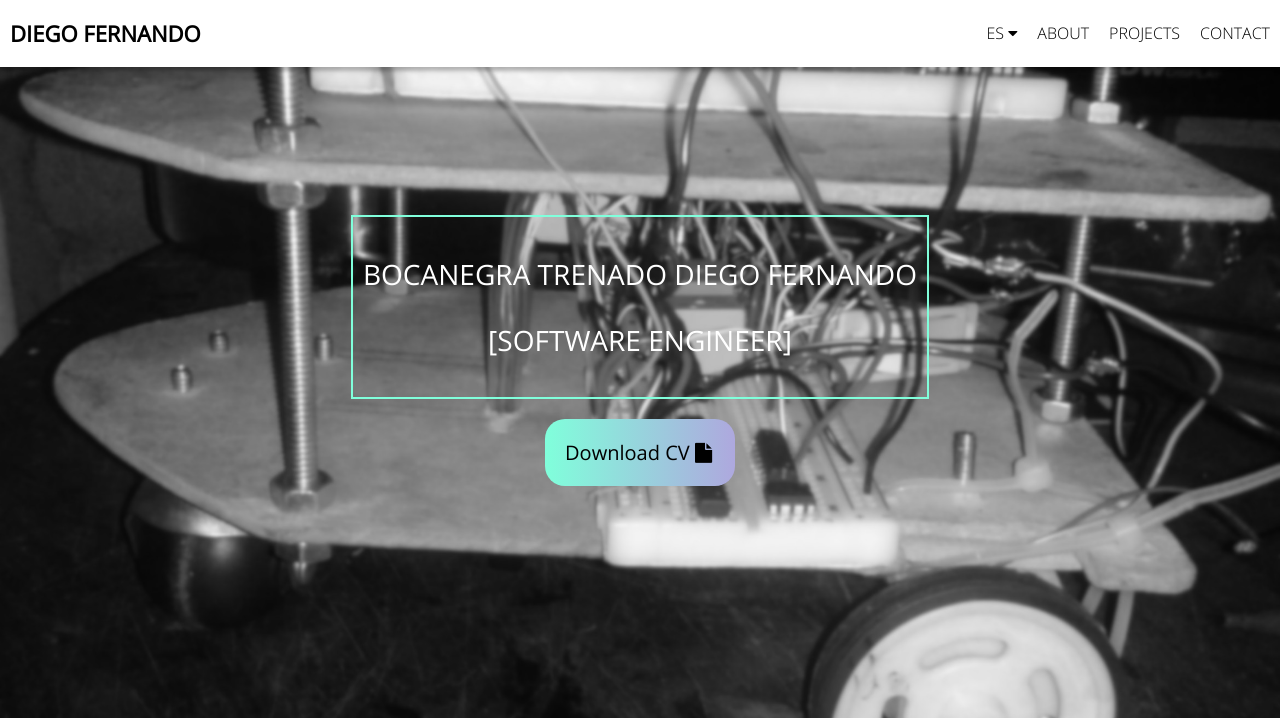
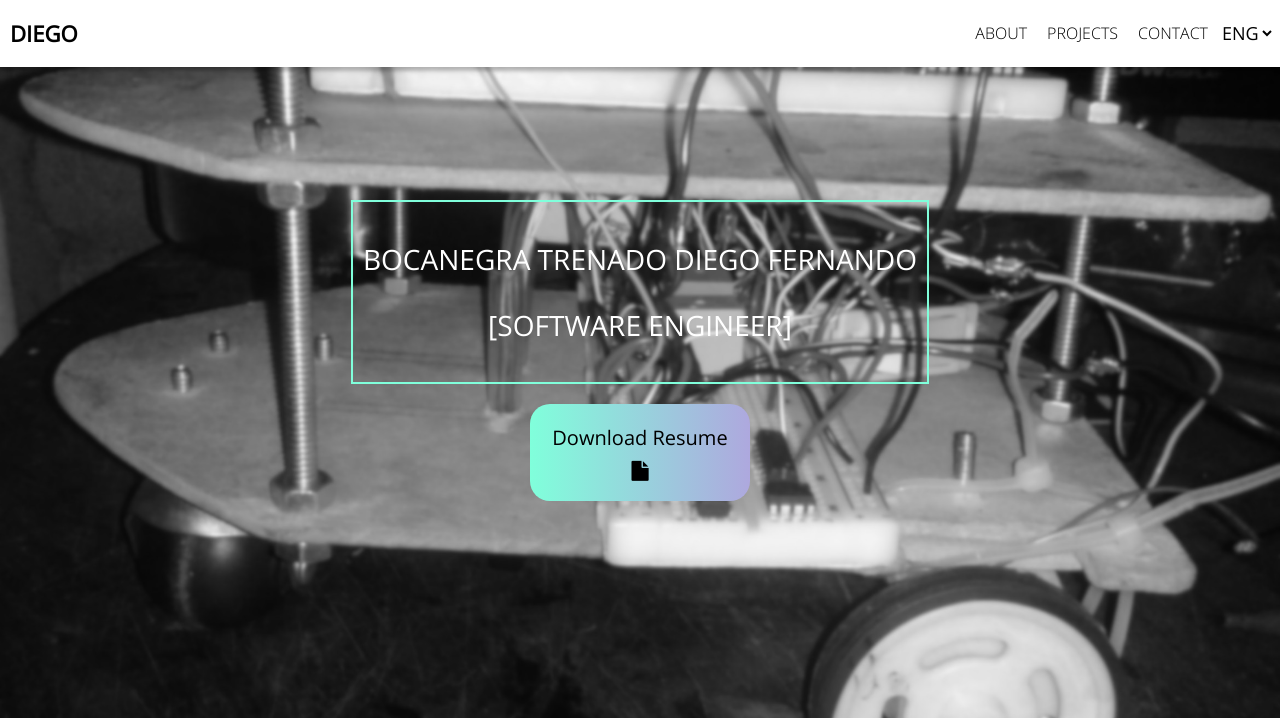
Before and after one commit to SakugaCoder/personal-web-site-2020, a React app: page / in a window 1280 px wide. Shown: the top 718 px of the page. Built offline with nearby package versions, Linux system fonts and the light colour scheme.

Commit message:
i18n config, header and hero setup in en, es and jp

```diff
--- a/package.json
+++ b/package.json
@@ -6,10 +6,12 @@
     "@testing-library/jest-dom": "^4.2.4",
     "@testing-library/react": "^9.5.0",
     "@testing-library/user-event": "^7.2.1",
+    "i18next": "^19.5.1",
     "node-sass": "^4.14.1",
     "normalize.css": "^8.0.1",
     "react": "^16.13.1",
     "react-dom": "^16.13.1",
+    "react-i18next": "^11.7.0",
     "react-scripts": "3.4.1"
   },
   "scripts": {
--- a/src/js/About.js
+++ b/src/js/About.js
@@ -1,13 +1,16 @@
 import React from 'react';
-import '../scss/About.scss'
+import '../scss/About.scss';
+import { useTranslation } from 'react-i18next';
 
-class About extends React.Component{
-    render(){
+
+function About(){
+    const { t } = useTranslation();
     return(
+
         <div className="about" id="about">
             <div className="content">
             <div className="section-title">
-                    <h2>About</h2>
+            <h2>{t('about-title')}</h2>
             </div>
 
             <div className="personal-picture img-circle">
@@ -31,6 +34,6 @@ class About extends React.Component{
 
     );
 }
-}
+
 
 export default About;
--- a/src/js/App.js
+++ b/src/js/App.js
@@ -1,5 +1,6 @@
 import React from 'react';
 import '../scss/App.css';
+import i18n from './i18n.js';
 import Header from './Header';
 import Hero from './Hero';
 import About from './About'
@@ -8,10 +9,21 @@ import RecentProjects from './RecentProjects';
 import Contact from './Contact';
 import Footer from './Footer';
 
+
+
+
 function App() {
+
+  const handleLanChange = (e) =>{
+    let lang = e.target.value;
+    console.log("Changing languague");
+    console.log(lang);
+    i18n.changeLanguage(lang)
+  };
+
   return (
     <React.Fragment>
-      <Header></Header>
+      <Header handleLanChange={handleLanChange}></Header>
       <div className="container">
         <Hero></Hero>
         <About></About>
--- a/src/js/Header.js
+++ b/src/js/Header.js
@@ -1,34 +1,32 @@
 import React from 'react';
-import '../scss/Header.scss'
+import '../scss/Header.scss';
+import { useTranslation } from 'react-i18next';
 
-class Header extends React.Component{
-    render(){
+
+function Header(props){
+
+        const { t } = useTranslation();
         return(
             <header>
                 <nav>
                     <div className="brand">
-                        <a href="index.html"><h1>DIEGO FERNANDO</h1></a>
+                        <a href="index.html"><h1>{t('brand')}</h1></a>
                     </div>
                     <ul className='navbar-nav'>
+                        <li><a href="#about">{t('about')}</a></li>
+                        <li><a href="#projects">{t('projects')}</a></li>
+                        <li><a href="#contact">{t('contact')}</a></li>
                         <li>
-                            <a href="#">ES <i className="fa fa-caret-down"></i></a>
-                            <ul>
-
-                                <ul>
-                                    <li><a href="#eng">ENG</a></li>
-                                    <li><a href="#esp">ESP</a></li>
-                                    <li><a href="#jap">JAP</a></li>
-                                </ul>
-                            </ul>
+                            <select onChange={props.handleLanChange}>
+                                <option value="en">ENG</option>
+                                <option value="es">ESP</option>
+                                <option value="jp">JAP</option>
+                            </select>
                         </li>
-                        <li><a href="#about">ABOUT</a></li>
-                        <li><a href="#projects">PROJECTS</a></li>
-                        <li><a href="#contact">CONTACT</a></li>
                     </ul>
                 </nav>
             </header>
         )
     }
-}
 
 export default Header;
--- a/src/js/Hero.js
+++ b/src/js/Hero.js
@@ -1,18 +1,20 @@
 import React from 'react'
 import '../scss/Hero.scss';
+import { useTranslation } from 'react-i18next';
 
-class Hero extends React.Component{
-    render(){
+function Hero(){
+        const {t} = useTranslation();
         return(
+
         <div className="hero">
             <div className="hero-info">
                 <div className="hero-details">
                     <p>BOCANEGRA TRENADO DIEGO FERNANDO</p>
-                        <p>[SOFTWARE ENGINEER]</p>
+                    <p>[{t('carrier')}]</p>
                 </div>
 
                 <a href="./assets/docs/BTDF_CV_ENG_2.pdf" className="btn-download-cv">
-                        Download CV <i className="fa fa-file"></i>
+                    <span>{t('cv')}</span> <i className="fa fa-file"></i>
                 </a>
 
             </div>
@@ -27,7 +29,7 @@ class Hero extends React.Component{
 
         </div>
     );
-    }
+
 }
 
 export default Hero;
--- /dev/null
+++ b/src/js/i18n.js
@@ -0,0 +1,50 @@
+import i18n from "i18next";
+import { initReactI18next } from "react-i18next";
+
+i18n
+  .use(initReactI18next) // passes i18n down to react-i18next
+  .init({
+    resources: {
+        en: {
+            translation: {
+                "brand": "DIEGO",
+                "about": "ABOUT",
+                "projects": "PROJECTS",
+                "contact": "CONTACT",
+                "carrier": "SOFTWARE ENGINEER",
+                "cv": "Download Resume",
+                "about-title": "About"
+            }
+        },
+        es:{
+            translation:{
+                "brand": "DIEGO",
+                "about": "ACERCA",
+                "projects": "PROYECTOS",
+                "contact": "CONTACTO",
+                "carrier": "INGENIERO DE SOFTWARE",
+                "cv": "Descargar CV",
+                "about-title": "Acerca de mi"
+          }
+        },
+        jp:{
+            translation:{
+                "brand": "ディエゴ",
+                "about": "約",
+                "projects": "プロジェクト",
+                "contact": "連絡先",
+                "carrier": "ソフトウェアエンジニア",
+                "cv": "ダウンロード履歴書",
+                "about-title": "私について"
+            }
+        }
+    },
+    lng: "en",
+    fallbackLng: "en",
+    whitelist: ["en", "es", "jp"],
+    interpolation: {
+      escapeValue: false
+    }
+  });
+
+  export default i18n;
--- a/src/scss/Header.scss
+++ b/src/scss/Header.scss
@@ -41,7 +41,7 @@ header{
                     font-family:  'OpenSansLight';
                     text-decoration: none;
                     color: #000;
-                    display: block;
+                    display: inline-block;
                     padding: 5px 10px;
                     transition: all ease 0.2;
 
@@ -52,6 +52,18 @@ header{
                 ul{
                     display: none;
                 }
+
+                select{
+                    font-size: 18px;
+                    background-color: #fff;
+                    color: #000;
+                    border: none 0px #000;
+                    margin-right: 5px;
+
+                    &:hover{
+                        cursor: pointer;
+                    }
+                }
             }
         }
     }
--- a/src/scss/Hero.scss
+++ b/src/scss/Hero.scss
@@ -26,8 +26,10 @@
         .btn-download-cv{
             text-decoration: none;
             color: #000;
-            max-width: 150px;
-            display: block;
+            max-width: 180px;
+            display: flex;
+            flex-direction: column;
+            align-items: center;
             margin: 20px auto;
             font-size: 20px;
             padding: 20px;
@@ -38,6 +40,11 @@
             &:hover{
                 box-shadow: 0px 2px 8px rgba(0,0,0,0.6);;
                 cursor: pointer;
+            }
+
+            span{
+                text-align: center;
+                margin-bottom: 10px;
             }
         }
     }
```
Also changed, not shown: 1 other file. Lines whose indentation alone changed are shown as unchanged.
